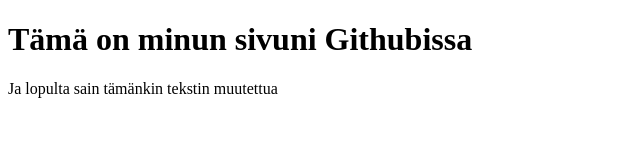
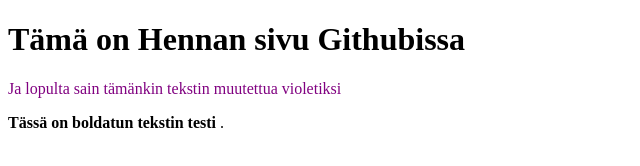
Before and after one commit to HennaPaj/HennaPaj.github.io, a plain HTML site: page index.html in a window 1280 px wide. Shown: the whole page, without its empty margins (0-640 px from the left). Drawn offline with Linux system fonts and the light colour scheme.

Commit message:
index.html

```diff
--- a/index.html
+++ b/index.html
@@ -5,8 +5,9 @@
 </head>
 <body>
 
-<h1>Tämä on minun sivuni Githubissa</h1>
-<p>Ja lopulta sain tämänkin tekstin muutettua</p>
+<h1>Tämä on Hennan sivu Githubissa</h1>
+<p style="color:purple;">Ja lopulta sain tämänkin tekstin muutettua violetiksi</p>
+<p><b> Tässä on boldatun tekstin testi </b>.</p>
 
 </body>
 </html>
```
